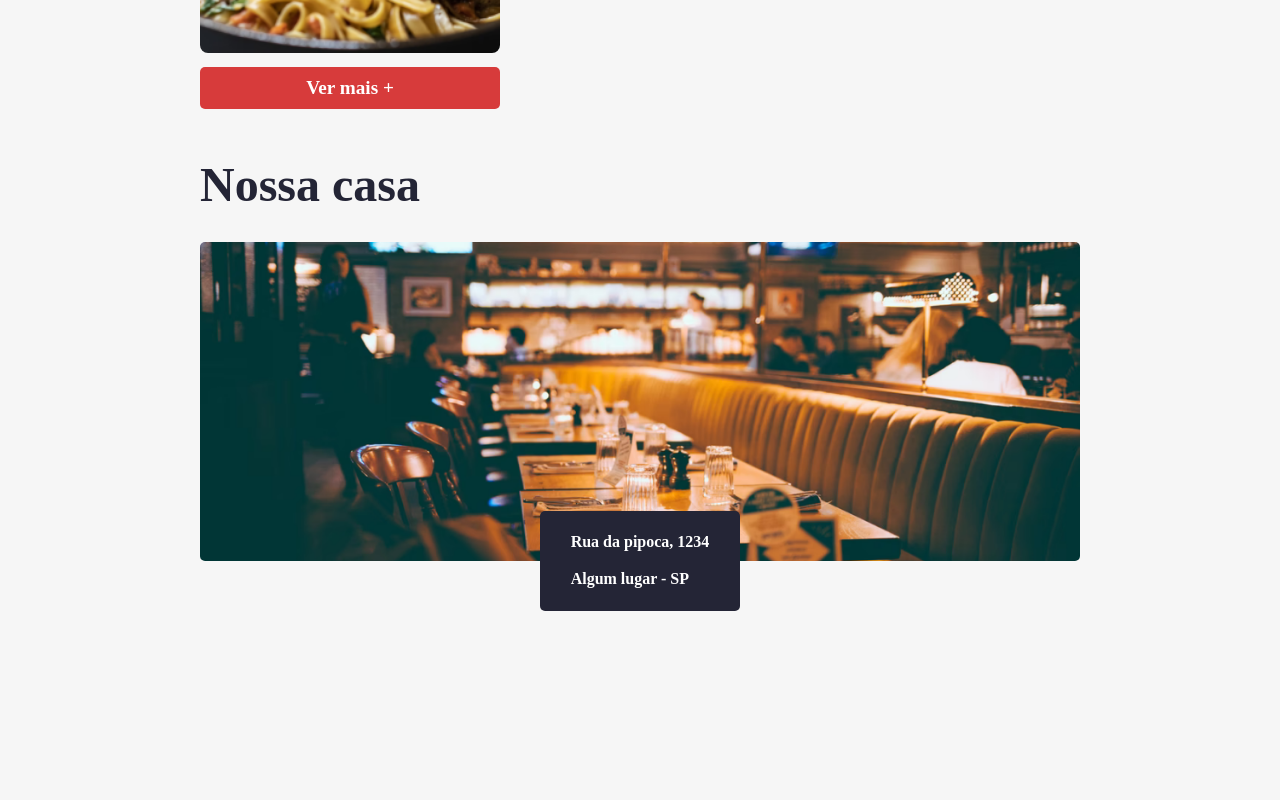
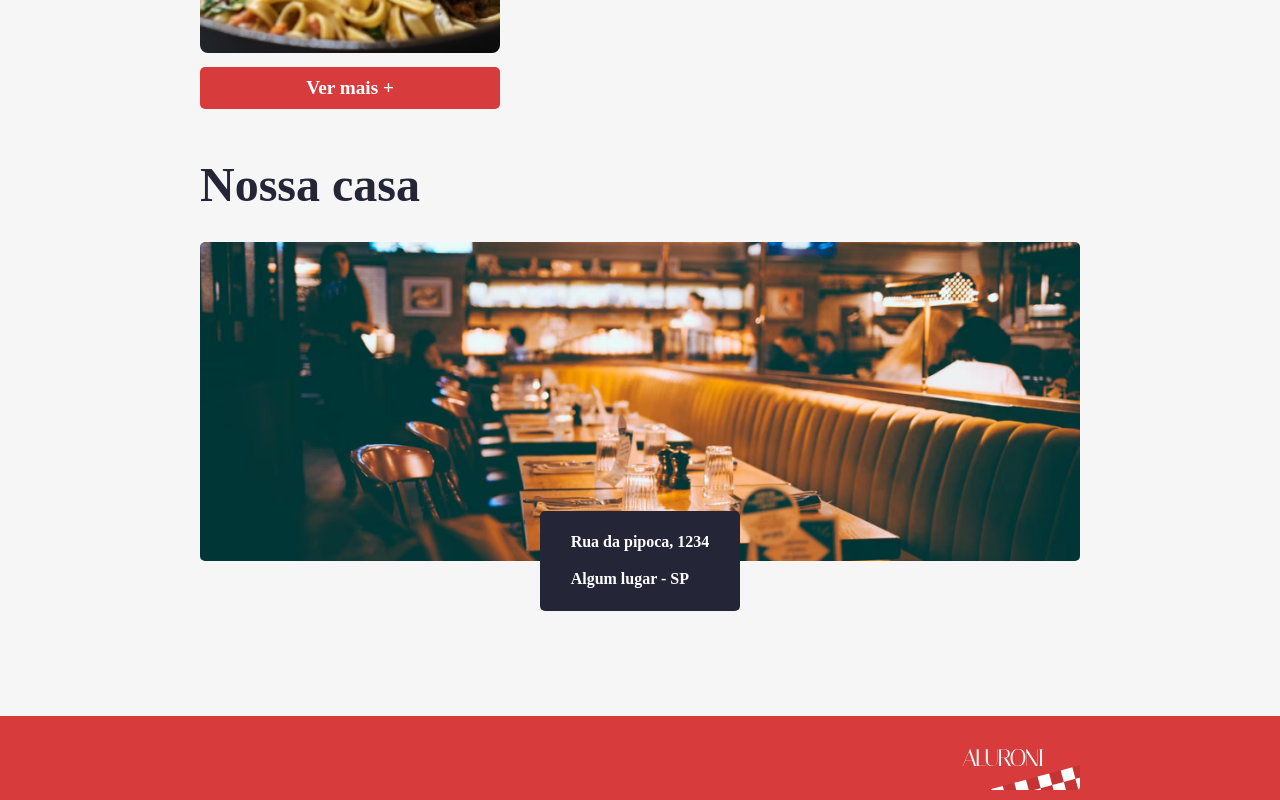
Before and after one commit to BiancaGiovanna/sabor-italiano, a React (Create React App) app: page / in a window 1280 px wide. Shown: the part 1221-2021 px from the top of the page. Before the commit the page ends 1937 px from the top, so only its background shows below. Built offline with nearby package versions, Linux system fonts and the light colour scheme; a web font is replaced by a local one.

Commit message:
Criando o NotFound

```diff
--- /dev/null
+++ b/src/components/Footer/Footer.module.scss
@@ -0,0 +1,17 @@
+@import "styles/variaveis";
+@import "styles/breakpoints";
+.footer {
+  background-color: $red;
+  display: flex;
+  justify-content: flex-end;
+  padding: 10px $padding-horizontal;
+  @media (max-width: $desktop_xsm) {
+  padding: 10px $padding-horizontal-mobile;
+  }
+  @media (min-width: $desktop_xsm) and (max-width: $desktop_sm) {
+  padding: 10px $padding-horizontal-sm;
+  }
+  @media (min-width: $desktop_sm) and (max-width: $desktop_md) {
+  padding: 10px $padding-horizontal-md;
+  }
+}
--- /dev/null
+++ b/src/components/Footer/index.tsx
@@ -0,0 +1,8 @@
+import styles from './Footer.module.scss';
+import { ReactComponent as Logo } from 'assets/logo.svg';
+
+export default function Footer(){
+	return(  <footer className={styles.footer}>
+		<Logo />
+	</footer>);
+}
--- a/src/index.css
+++ b/src/index.css
@@ -9,3 +9,9 @@
   box-sizing: border-box;
   font-family: "Italiana", serif;
 }
+
+#root > main.container {
+  display: flex;
+  flex-direction: column;
+  min-height: 100vh;
+}
--- /dev/null
+++ b/src/pages/NotFound/NotFound.module.scss
@@ -0,0 +1,21 @@
+@import 'styles/variaveis';
+.container {
+  align-items: center;
+  display: flex;
+  flex: 1;
+  flex-direction: column;
+  justify-content: center;
+}
+.voltar {
+  display: flex;
+  justify-content: flex-start;
+  width: 100%;
+  button {
+    background-color: transparent;
+    border: none;
+    color: $red;
+    cursor: pointer;
+    font-size: 1.5rem;
+    font-weight: bold;
+  }
+}
--- /dev/null
+++ b/src/pages/NotFound/index.tsx
@@ -0,0 +1,15 @@
+import styles from './NotFound.module.scss';
+import { ReactComponent as NotFoundImage } from 'assets/notFound/not_found.svg';
+import classNames from 'classnames';
+import stylesTema from 'styles/Tema.module.scss';
+
+export default function NotFound() {
+	return(
+		<div className={classNames({
+			[styles.container]: true,
+			[stylesTema.container]: true
+		})}>
+			<NotFoundImage />
+		</div>
+	);
+}
--- a/src/routes.js
+++ b/src/routes.js
@@ -1,6 +1,8 @@
+import Footer from 'components/Footer';
 import PaginaPadrao from 'components/PaginaPadrao';
 import Cardapio from 'pages/Cardapio';
 import Inicio from 'pages/inicio';
+import NotFound from 'pages/NotFound';
 import Sobre from 'pages/Sobre';
 import { BrowserRouter as Router, Routes, Route } from 'react-router-dom';
 
@@ -15,7 +17,9 @@
 						<Route path='cardapio' element={<Cardapio />} />
 						<Route path='sobre' element={<Sobre />} />
 					</Route>
+					<Route path='*' element ={<NotFound />} />
 				</Routes>
+				<Footer/>
 			</Router>
 		</main>
 	);
```
Also changed, not shown: src/assets/notFound/not_found.svg (added).
